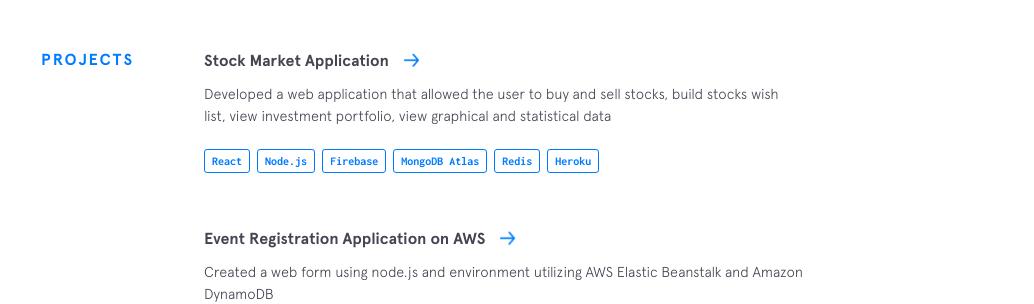
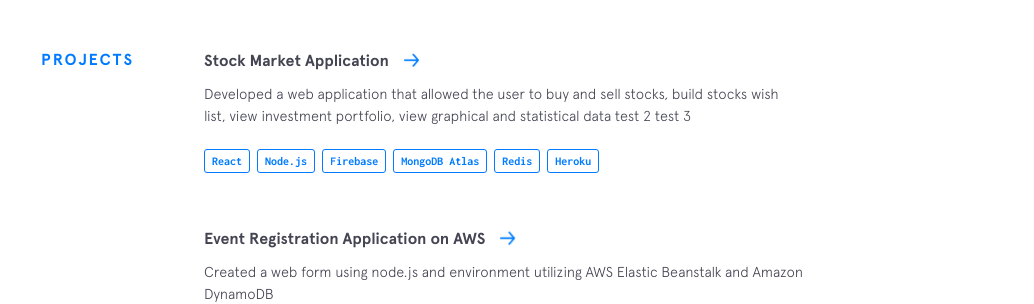
Before and after one commit to dharmitviradia/dharmitviradia.github.io, a Jekyll site: the page built from index.html, in a window 1280 px wide and 900 px high, scrolled down 2378 px. Shown: the part 175-479 px from the top of the window, without its empty margins (246-1280 px from the left). Built offline with Jekyll 4.4.1, drawn with Linux system fonts in a browser that asks for light colours; nearby versions of some CDN libraries.

Commit message:
Update projects.yml

```diff
--- a/_data/projects.yml
+++ b/_data/projects.yml
@@ -1,7 +1,8 @@
 - name: Stock Market Application
   url: #
   description: Developed a web application that allowed the user to buy and sell stocks, build stocks wish list, view investment portfolio, view graphical and statistical data
-  descirption: Test 2
+               test 2
+               test 3
   used:
     - thing: React
     - thing: Node.js
```
